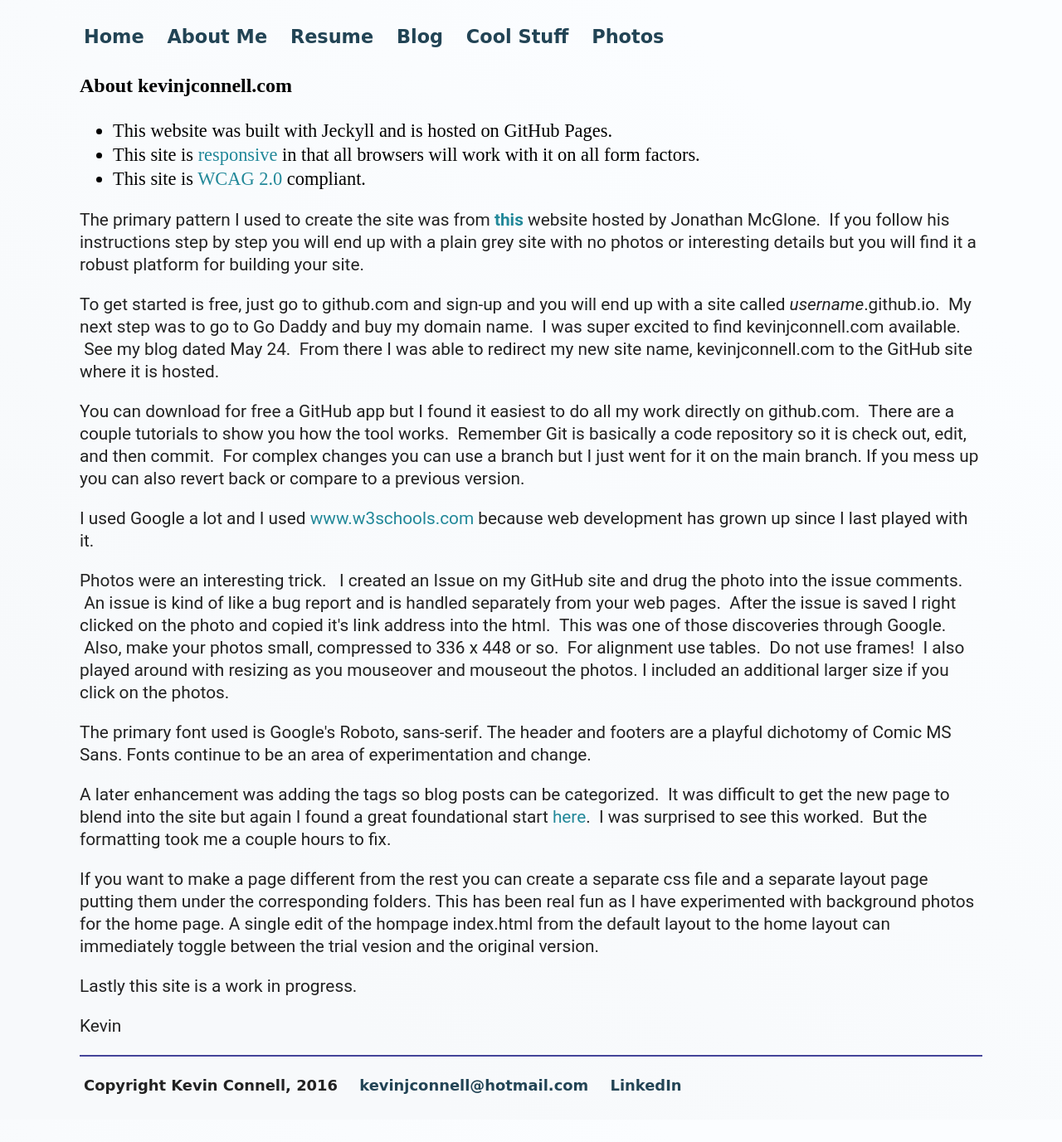
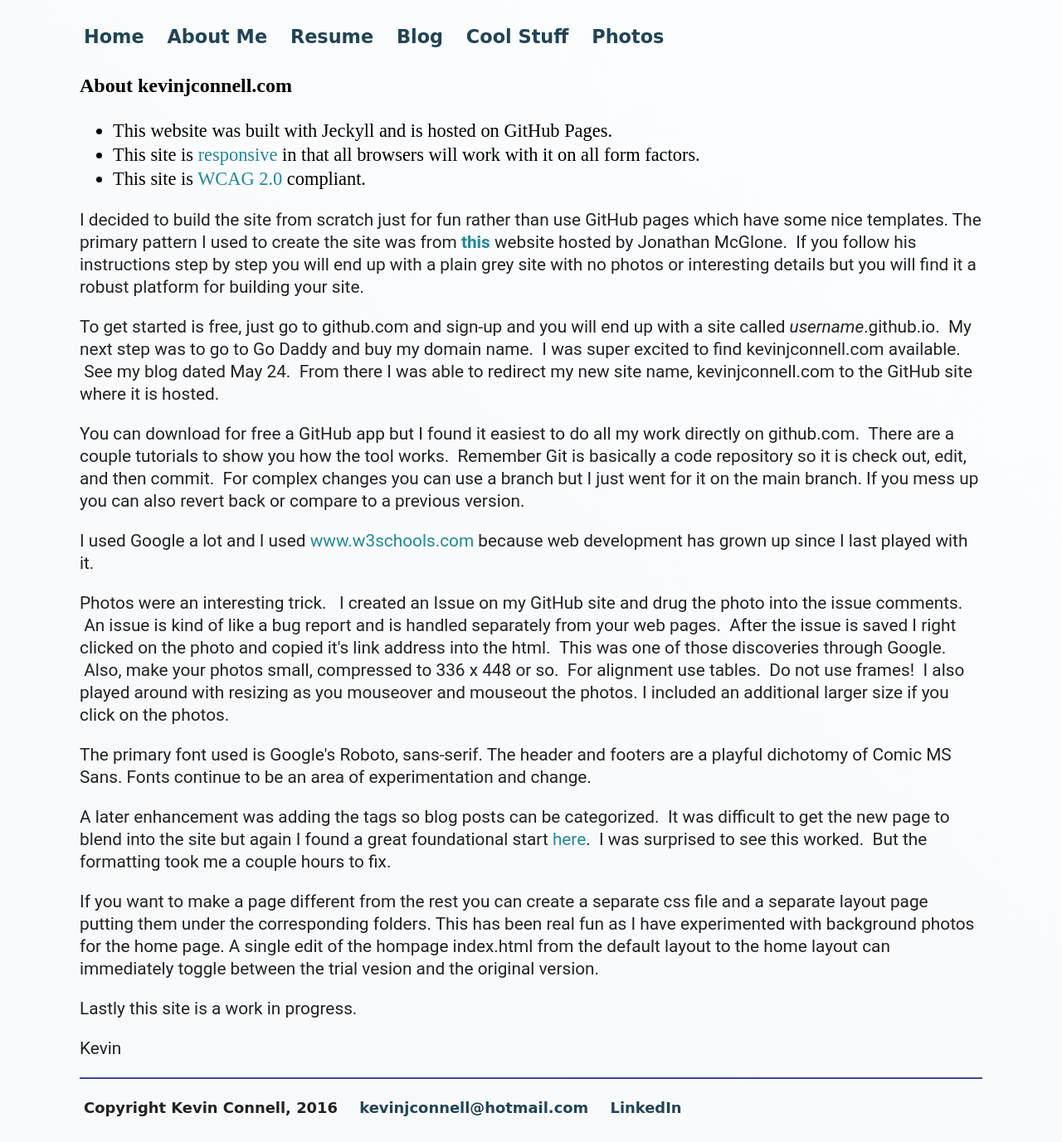
Before and after one commit to mo4dawg/mo4dawg.github.io, a Jekyll site: the page built from theSite/index.html, in a window 1280 px wide. Shown: the whole page at 83% size. Built offline with Jekyll 4.4.1, drawn with Linux system fonts in a browser that asks for light colours; before the commit the page ends 1350 px from its top, so only the background shows below that.

Commit message:
Update index.html

```diff
--- a/theSite/index.html
+++ b/theSite/index.html
@@ -11,7 +11,7 @@ title: About this Website
       <li>This site is <a href="https://www.w3.org/TR/WCAG20/"> WCAG 2.0</a> compliant.</li>
     </ul>
   </div>
-  <p>The primary pattern I used to create the site was from <a href="http://jmcglone.com/guides/github-pages/"><b> this </b></a> website hosted by Jonathan McGlone. &nbsp;If you follow his instructions step by step you will end up with a plain grey site with no photos or interesting details but you will find it a robust platform for building your site.</p>
+  <p>I decided to build the site from scratch just for fun rather than use GitHub pages which have some nice templates.  The primary pattern I used to create the site was from <a href="http://jmcglone.com/guides/github-pages/"><b> this </b></a> website hosted by Jonathan McGlone. &nbsp;If you follow his instructions step by step you will end up with a plain grey site with no photos or interesting details but you will find it a robust platform for building your site.</p>
   <p>To get started is free, just go to github.com and sign-up and you will end up with a site called <i>username</i>.github.io.&nbsp;  My next step was to go to Go Daddy and buy my domain name.  &nbsp;I was super excited to find kevinjconnell.com available. &nbsp;See my blog dated May 24.  &nbsp;From there I was able to redirect my new site name, kevinjconnell.com to the GitHub site where it is hosted.</p>
   <p>You can download for free a GitHub app but I found it easiest to do all my work directly on github.com. &nbsp;There are a couple tutorials to show you how the tool works.  &nbsp;Remember Git is basically a code repository so it is check out, edit, and then commit.  &nbsp;For complex changes you can use a branch but I just went for it on the main branch.  If you mess up you can also revert back or compare to a previous version.</p>
   <p>I used Google a lot and I used <a href="http://www.w3schools.com/">www.w3schools.com </a> because web development has grown up since I last played with it.</p>
```
